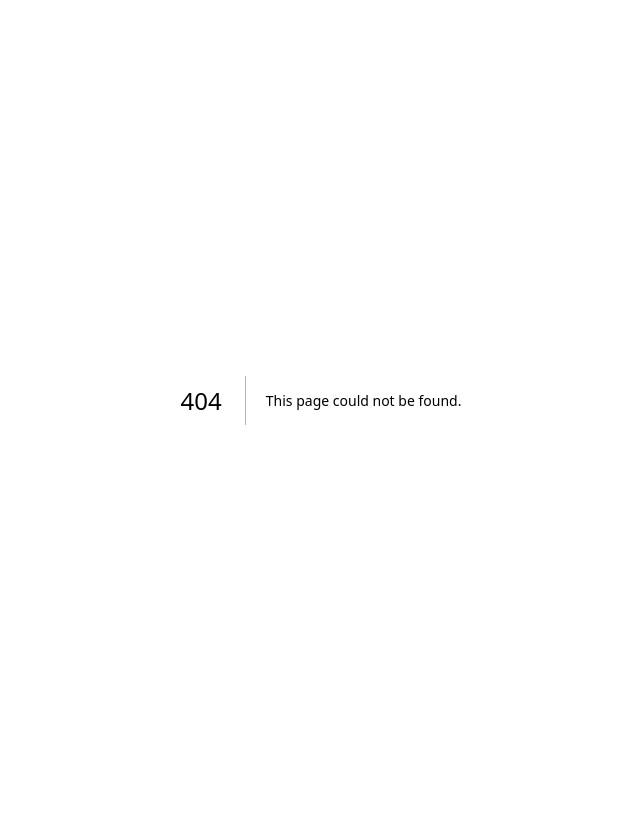
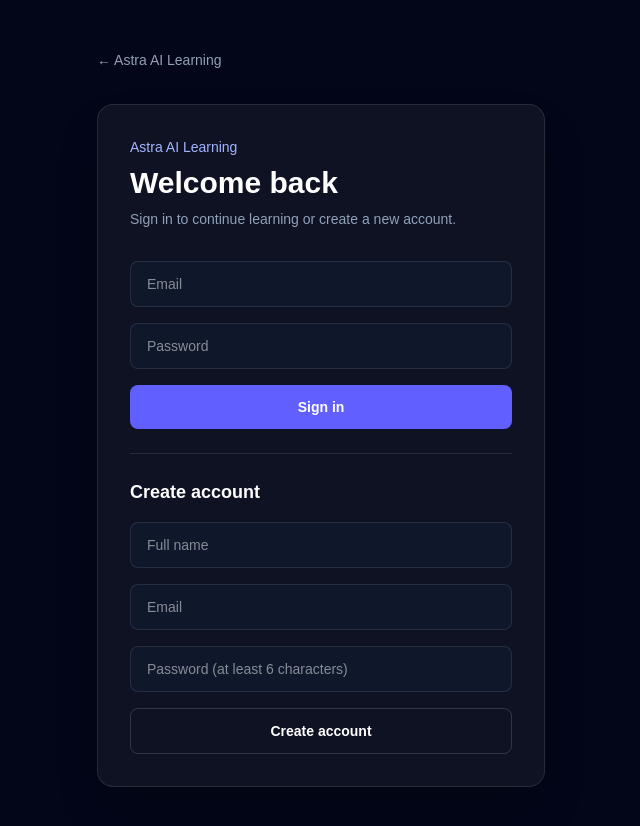
Before and after one commit to quocthinhtb/astra-learning-ai, a Next.js app: page /auth in a window 1280 px wide. Before the commit this address had no page. Shown: the top 826 px of the page, without its empty margins (319-959 px from the left). Before the commit the page ends 800 px from the top, so only its background shows below. Built offline with nearby package versions, Linux system fonts and the light colour scheme.

Commit message:
feat: add sign in and sign up page

```diff
--- /dev/null
+++ b/app/auth/page.tsx
@@ -0,0 +1,60 @@
+import Link from 'next/link'
+import { signIn, signUp } from './actions'
+
+export default async function AuthPage({
+  searchParams,
+}: {
+  searchParams: Promise<{ error?: string; message?: string }>
+}) {
+  const params = await searchParams
+
+  return (
+    <main className="min-h-screen bg-slate-950 px-6 py-12 text-white">
+      <div className="mx-auto max-w-md">
+        <Link href="/" className="text-sm text-slate-400 hover:text-white">
+          ← Astra AI Learning
+        </Link>
+        <div className="mt-8 rounded-2xl border border-white/10 bg-white/5 p-8 shadow-2xl">
+          <div className="mb-8">
+            <p className="text-sm font-medium text-indigo-300">Astra AI Learning</p>
+            <h1 className="mt-2 text-3xl font-semibold">Welcome back</h1>
+            <p className="mt-2 text-sm text-slate-400">
+              Sign in to continue learning or create a new account.
+            </p>
+          </div>
+
+          {params.error && (
+            <div className="mb-5 rounded-lg border border-red-400/20 bg-red-400/10 p-3 text-sm text-red-200">
+              {params.error}
+            </div>
+          )}
+          {params.message && (
+            <div className="mb-5 rounded-lg border border-emerald-400/20 bg-emerald-400/10 p-3 text-sm text-emerald-200">
+              {params.message}
+            </div>
+          )}
+
+          <form action={signIn} className="space-y-4">
+            <input name="email" type="email" required placeholder="Email" className="w-full rounded-lg border border-white/10 bg-slate-900 px-4 py-3 text-sm outline-none focus:border-indigo-400" />
+            <input name="password" type="password" required minLength={6} placeholder="Password" className="w-full rounded-lg border border-white/10 bg-slate-900 px-4 py-3 text-sm outline-none focus:border-indigo-400" />
+            <button className="w-full rounded-lg bg-indigo-500 px-4 py-3 text-sm font-semibold hover:bg-indigo-400">
+              Sign in
+            </button>
+          </form>
+
+          <div className="my-6 h-px bg-white/10" />
+
+          <form action={signUp} className="space-y-4">
+            <h2 className="text-lg font-semibold">Create account</h2>
+            <input name="fullName" placeholder="Full name" className="w-full rounded-lg border border-white/10 bg-slate-900 px-4 py-3 text-sm outline-none focus:border-indigo-400" />
+            <input name="email" type="email" required placeholder="Email" className="w-full rounded-lg border border-white/10 bg-slate-900 px-4 py-3 text-sm outline-none focus:border-indigo-400" />
+            <input name="password" type="password" required minLength={6} placeholder="Password (at least 6 characters)" className="w-full rounded-lg border border-white/10 bg-slate-900 px-4 py-3 text-sm outline-none focus:border-indigo-400" />
+            <button className="w-full rounded-lg border border-white/15 px-4 py-3 text-sm font-semibold hover:bg-white/5">
+              Create account
+            </button>
+          </form>
+        </div>
+      </div>
+    </main>
+  )
+}
```
